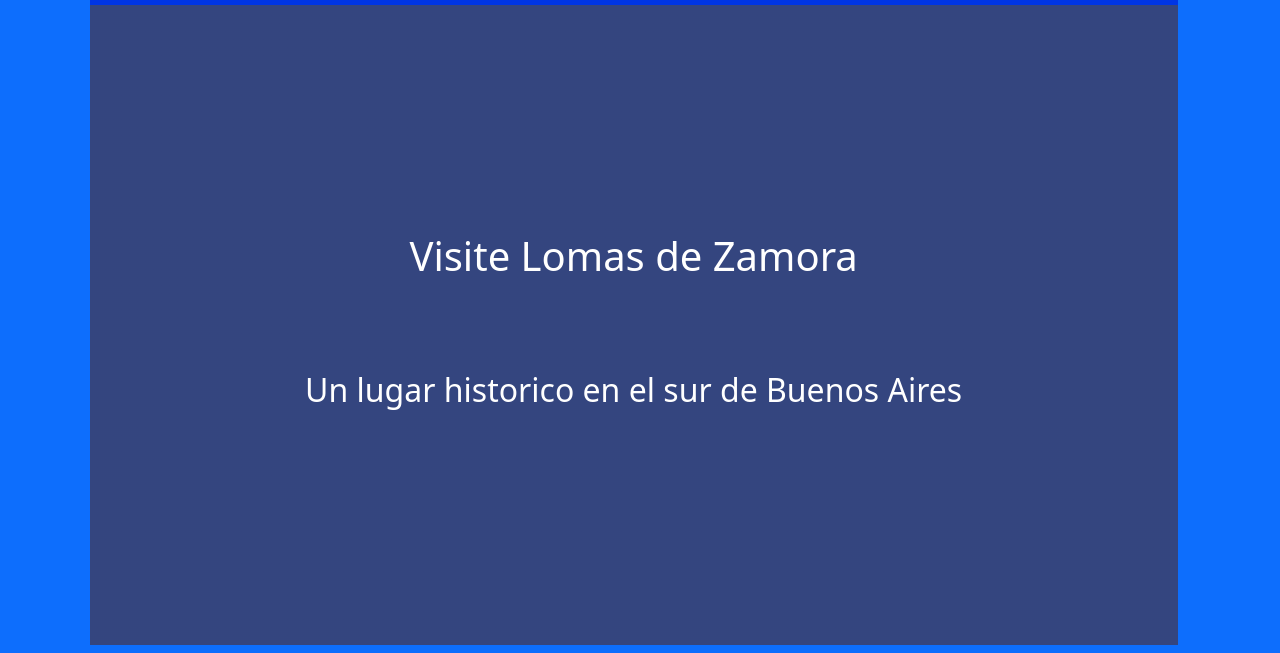
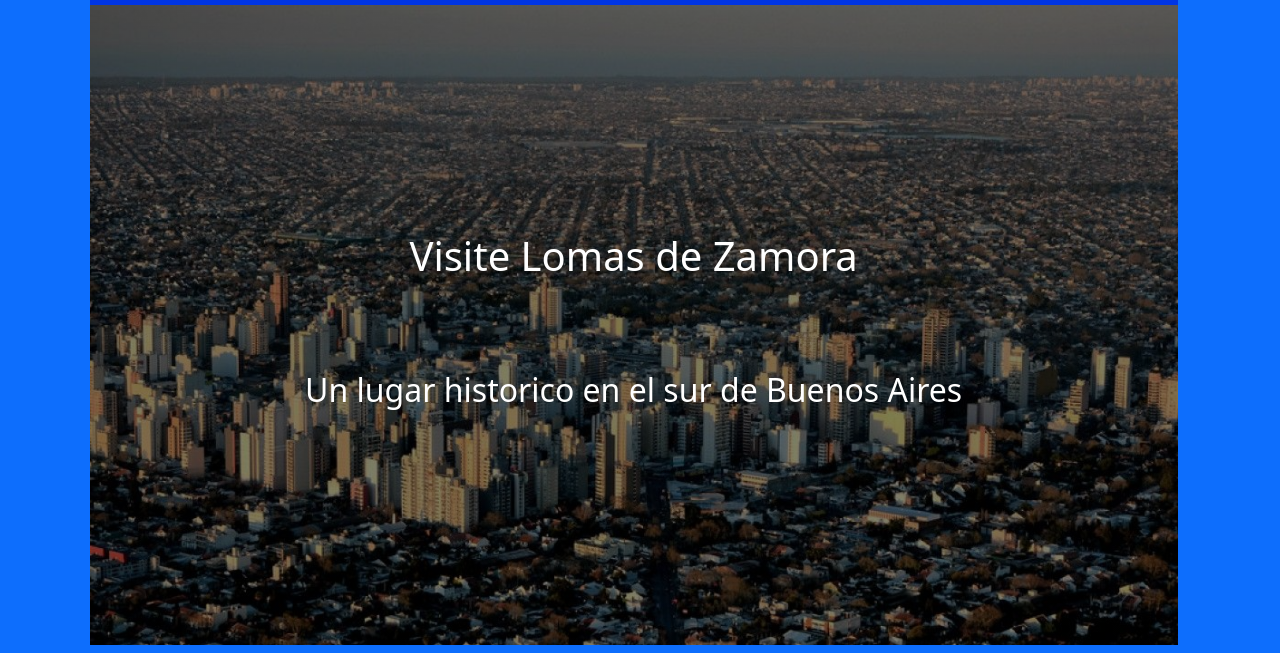
Before and after one commit to GGomez98/VisiteLomasDeZamora_Gomez, a plain HTML site: page index.html in a window 1280 px wide. Shown: the part 97-750 px from the top of the page. Drawn offline with nearby package versions, Linux system fonts and the light colour scheme.

Commit message:
Relocalizada imagen de inicio

```diff
--- a/Style/css/style.css
+++ b/Style/css/style.css
@@ -137,7 +137,7 @@ footer{
     background-image: linear-gradient(
         rgba(0, 0, 0, 0.5),
         rgba(0, 0, 0, 0.5)
-      ),url(../Assets/Img/FondoHome.jpg);
+      ),url(../../Assets/Img/FondoHome.jpg);
       background-position: center;
     background-size: cover;
     text-align: center;
```
